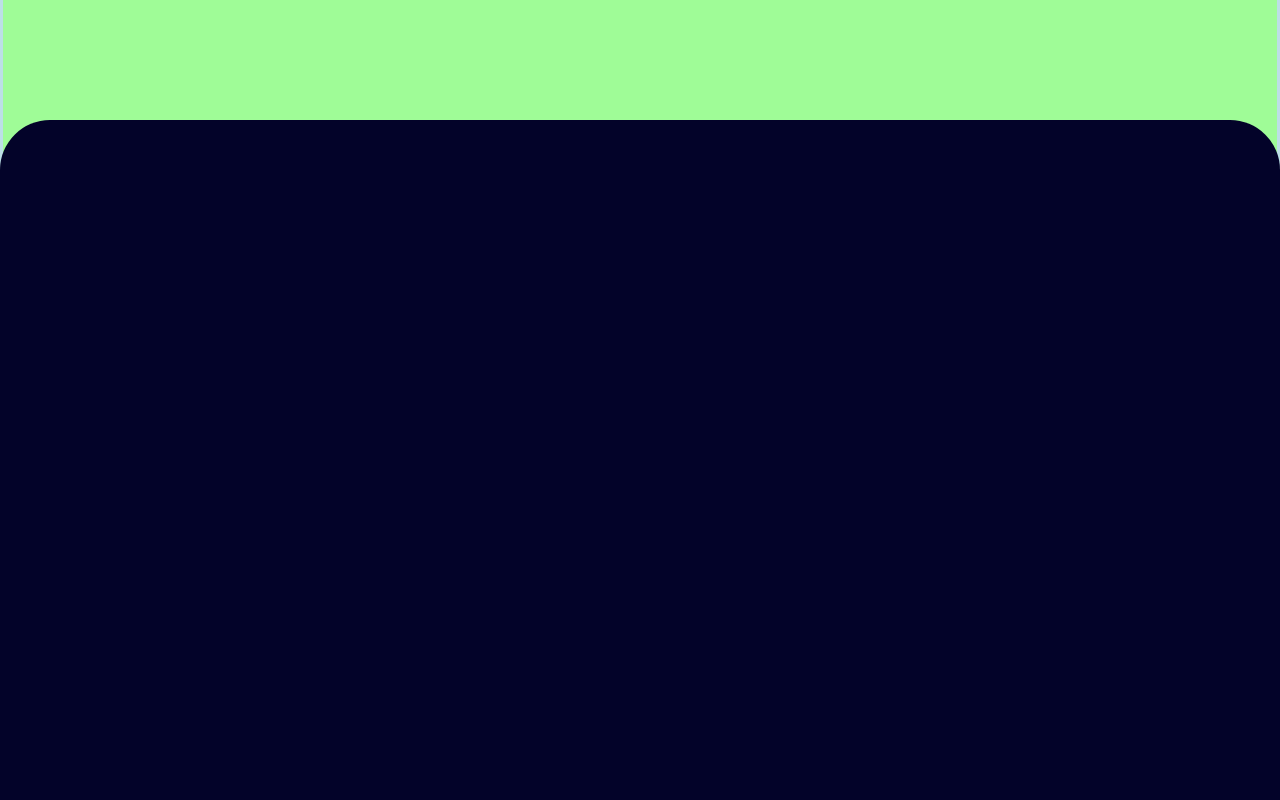
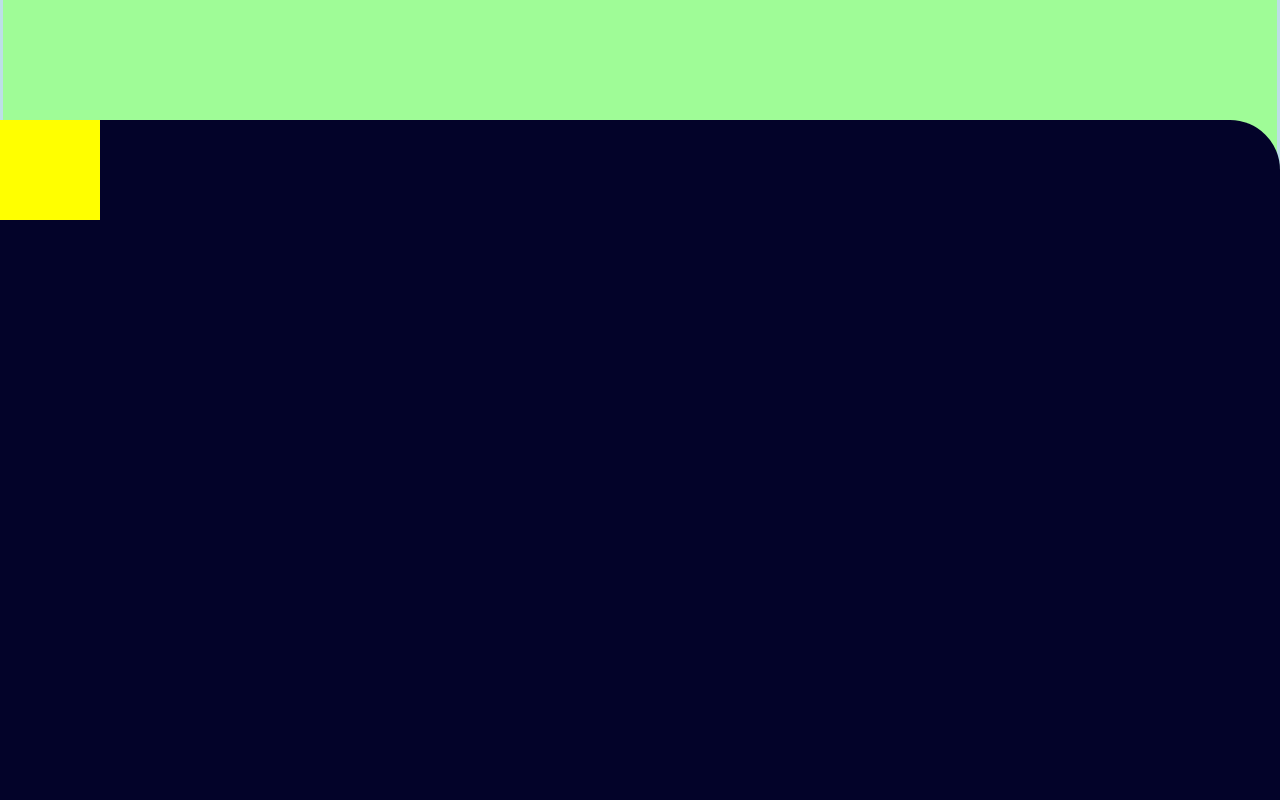
Before and after one commit to Luke-Mueller/pREACTice, a React (Create React App) app: page / in a window 1280 px wide. Shown: the part 2280-3080 px from the top of the page. Built offline with nearby package versions, Linux system fonts and the light colour scheme.

Commit message:
creates yellow component

```diff
--- a/src/App.css
+++ b/src/App.css
@@ -4,6 +4,7 @@
 }
 
 .App {
-  height: 401vh;
+  height: 600vh;
+  width: 100vw;
   background: greenyellow;
 }
--- a/src/App.js
+++ b/src/App.js
@@ -5,6 +5,7 @@ import Red from './components/red/red';
 import Green from './components/green/green';
 import Blue from './components/blue/blue';
 import DarkBlue from './components/darkBlue/darkBlue';
+import Yellow from './components/yellow/yellow';
 
 function App() {
   const [posY, setPosY] = useState(0);
@@ -20,7 +21,9 @@ function App() {
       <Red posY={posY} />
       <Blue posY={posY} />
       <Green posY={posY} />
-      <DarkBlue posY={posY} />
+      <DarkBlue posY={posY} >
+        <Yellow posY={posY} />
+      </DarkBlue>
     </div>
   );
 }
--- a/src/components/darkBlue/darkBlue.css
+++ b/src/components/darkBlue/darkBlue.css
@@ -1,5 +1,5 @@
 .DarkBlue {
-  max-height: 110vh;
+  max-height: 300vh;
   max-width: 100vw;
   position: absolute;
   top: 300%;
--- /dev/null
+++ b/src/components/yellow/yellow.js
@@ -0,0 +1,13 @@
+import React from 'react';
+
+import styles from './yellow.module.css';
+
+const Yellow = props => {
+  return (
+    <div className={styles.Yellow}>
+      {props.children}
+    </div>
+  )
+};
+
+export default Yellow;
--- /dev/null
+++ b/src/components/yellow/yellow.module.css
@@ -0,0 +1,8 @@
+.Yellow {
+  height: 100px;
+  width: 100px;
+  background-color: yellow;
+  top: 100%;
+  left: 0;
+  z-index: 500;
+}
```
